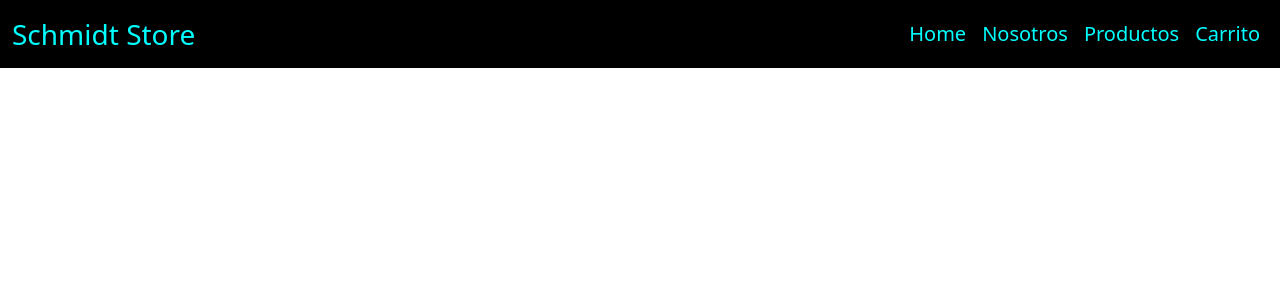
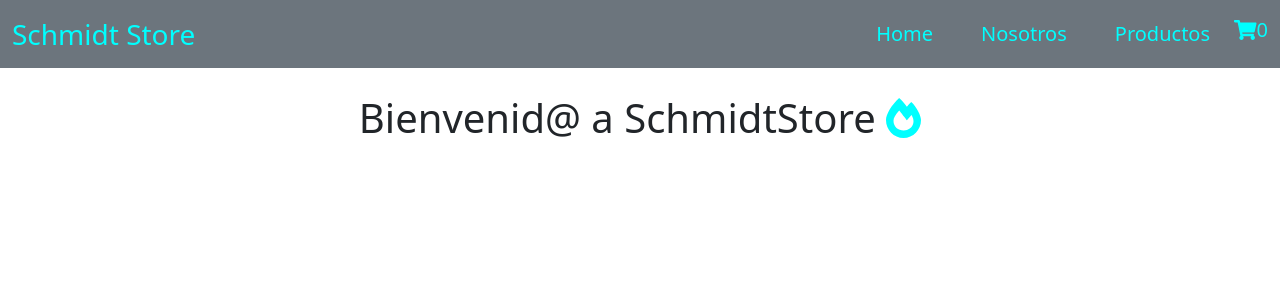
Before and after one commit to francoschmidt/proyectoReactJS, a React (Create React App) app: page / in a window 1280 px wide. Shown: the top 300 px of the page. Built offline with nearby package versions, Linux system fonts and the light colour scheme.

Commit message:
Agrego ItemListContainer y carrito

```diff
--- a/package.json
+++ b/package.json
@@ -3,11 +3,17 @@
   "version": "0.1.0",
   "private": true,
   "dependencies": {
+    "@fortawesome/fontawesome-free": "^5.15.4",
+    "@fortawesome/fontawesome-svg-core": "^1.2.36",
+    "@fortawesome/free-brands-svg-icons": "^5.15.4",
+    "@fortawesome/free-solid-svg-icons": "^5.15.4",
+    "@fortawesome/react-fontawesome": "^0.1.15",
     "@popperjs/core": "^2.10.1",
     "@testing-library/jest-dom": "^5.14.1",
     "@testing-library/react": "^11.2.7",
     "@testing-library/user-event": "^12.8.3",
     "bootstrap": "^5.1.1",
+    "jquery": "^3.6.0",
     "react": "^17.0.2",
     "react-bootstrap": "^1.6.4",
     "react-dom": "^17.0.2",
--- /dev/null
+++ b/src/components/CartWidget/CartWidget.js
@@ -0,0 +1,15 @@
+import React from 'react'
+import { FontAwesomeIcon } from '@fortawesome/react-fontawesome'
+import { faShoppingCart } from '@fortawesome/free-solid-svg-icons'
+
+const CartWidget = () => {
+    return (
+        <div>
+            <FontAwesomeIcon icon={faShoppingCart} color='aqua'/>
+            <span>0</span>
+        </div>
+
+    )
+}
+
+export default CartWidget
--- /dev/null
+++ b/src/components/ItemListContainer/ItemListContainter.js
@@ -0,0 +1,15 @@
+import React from 'react'
+import { FontAwesomeIcon } from '@fortawesome/react-fontawesome'
+import { faFireAlt } from '@fortawesome/free-solid-svg-icons'
+
+const ItemListContainter = ({nombreDelSitio}) => {
+
+
+    return (
+        <div>
+            <h1 style={{textAlign:'center', marginTop:'2%'}}>Bienvenid@ a {nombreDelSitio} <FontAwesomeIcon icon={faFireAlt} color='aqua'/></h1>
+        </div>
+    )
+}
+
+export default ItemListContainter
--- a/src/components/Main/Main.js
+++ b/src/components/Main/Main.js
@@ -1,10 +1,14 @@
 import React from 'react'
 import Navbar from '../Navbar/Navbar';
+import ItemListContainter from '../ItemListContainer/ItemListContainter';
 
 const Main = () => {
+
+
     return (
         <div>
             <Navbar/>
+            <ItemListContainter nombreDelSitio='SchmidtStore'/>
         </div>
     )
 }
--- a/src/components/Navbar/Navbar.css
+++ b/src/components/Navbar/Navbar.css
@@ -1,6 +1,7 @@
-#nav{
-    background-color: rgb(0, 0, 0);
-}
 #nav a{
     color: aqua;
 }
+#cartWidget{
+    text-decoration: none;
+    cursor: pointer;
+}
--- a/src/components/Navbar/Navbar.js
+++ b/src/components/Navbar/Navbar.js
@@ -1,24 +1,33 @@
 import React from 'react'
+import CartWidget from '../CartWidget/CartWidget'
 import '../Navbar/Navbar.css'
 
 const Navbar = () => {
+
+
+
     return (
-        <nav className="navbar navbar-expand-lg" id='nav'>
+        //creo el navbar dentro del header
+        <header>
+            <nav className="navbar navbar-expand-lg navbar-light bg-secondary" id='nav'>
                 <div className="container-fluid">
                     <a className="navbar-brand fs-3" href="#">Schmidt Store</a>
-                <button className="navbar-toggler" type="button" data-bs-toggle="collapse" data-bs-target="#navbarNavAltMarkup" aria-controls="navbarNavAltMarkup" aria-expanded="false" aria-label="Toggle navigation">
-                    <span className="navbar-toggler-icon"></span>
+                    <button id='navbarToggler' className="navbar-toggler" type="button" data-bs-toggle="collapse" data-bs-target="#navbarNavAltMarkup" aria-controls="navbarNavAltMarkup" aria-expanded="false" aria-label="Toggle navigation">
+                        <span className="navbar-toggler-icon" id='navbarTogglerIcon'></span>
                     </button>
                     <div className="collapse navbar-collapse justify-content-end" id="navbarNavAltMarkup">
                         <div className="navbar-nav">
-                        <a className="nav-link active fs-5" aria-current="page" href="#">Home</a>
-                        <a className="nav-link active fs-5" href="#">Nosotros</a>
-                        <a className="nav-link active fs-5" href="#">Productos</a>
-                        <a className="nav-link active fs-5" href="#">Carrito</a>
+                            <a className="nav-link active fs-5 mx-3" aria-current="page" href="#">Home</a>
+                            <a className="nav-link active fs-5 mx-3" href="#">Nosotros</a>
+                            <a className="nav-link active fs-5 mx-3" href="#">Productos</a>
+                            <a className='fs-5 mt-1' id='cartWidget'>
+                                <CartWidget/>
+                            </a>
                         </div>
                     </div>
                 </div>
             </nav>
+        </header>
     )
 }
 
```
Also changed, not shown: 1 other file (tests, documents, lock files or other folders). Lines whose indentation alone changed are shown as unchanged.
